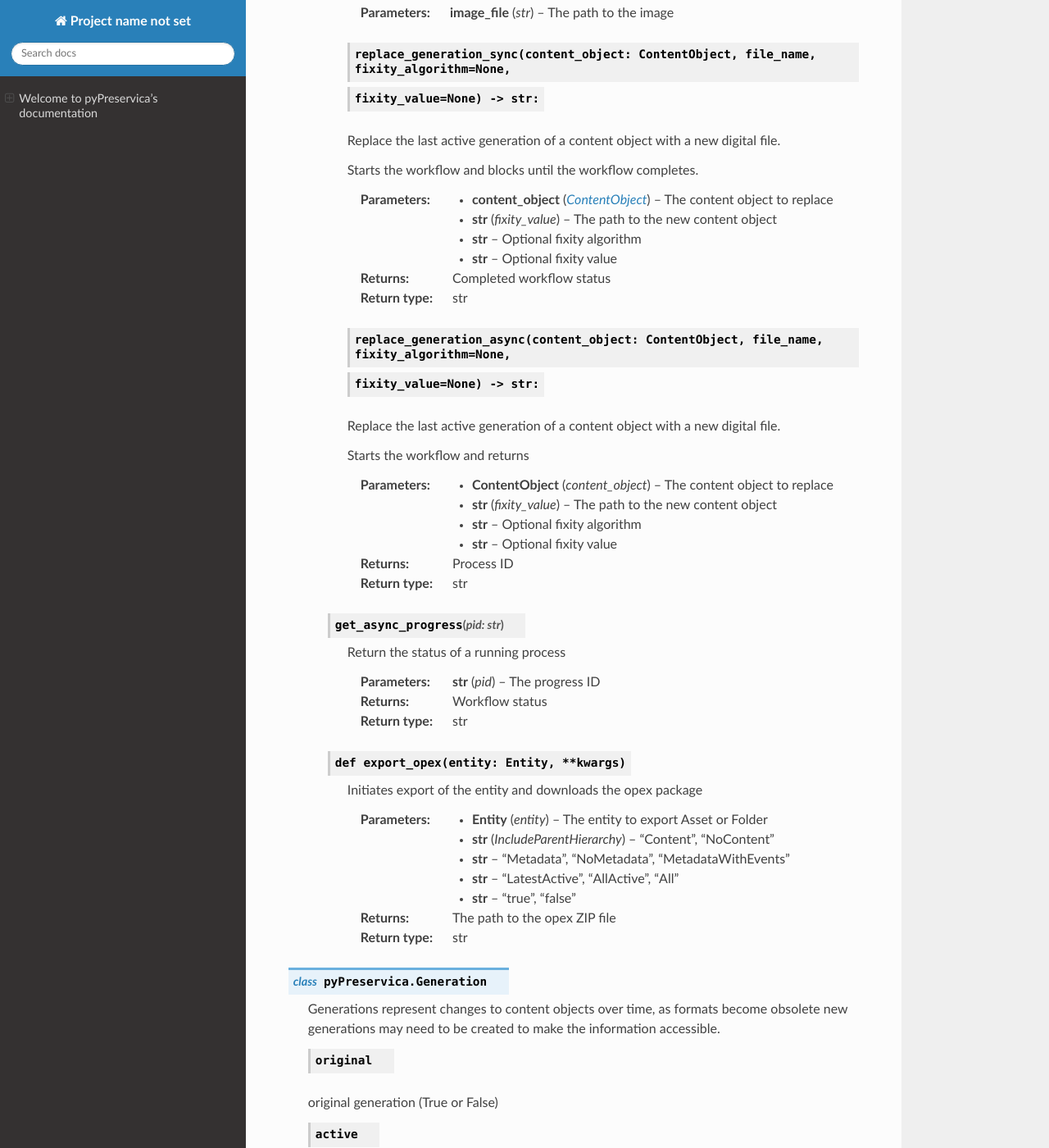
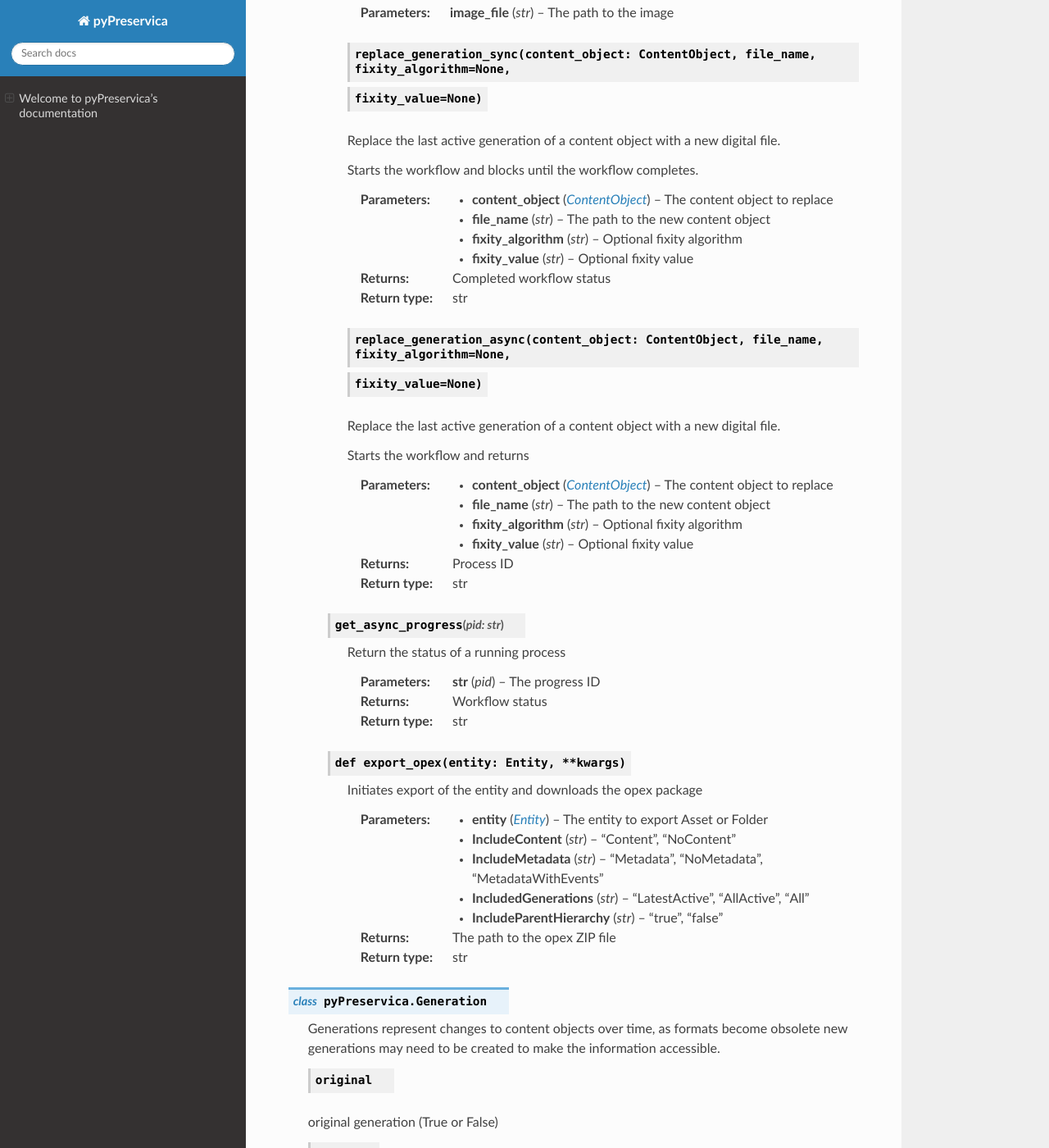
Before and after one commit to carj/pyPreservica, a Sphinx documentation site: the page built from docs/index.rst, in a window 1280 px wide and 1400 px high, scrolled down 44247 px. Shown: the whole window at 82% size. Built offline with Sphinx 7.4.7 and the Read the Docs theme 2.0.0, drawn with Linux system fonts in a browser that asks for light colours.

Commit message:
documentation updates

```diff
--- a/docs/conf.py
+++ b/docs/conf.py
@@ -12,4 +12,11 @@
 
 html_theme = "sphinx_rtd_theme"
 
-pygments_style = 'sphinx'
+pygments_style = 'default'
+
+source_suffix = ".rst"
+
+master_doc = "index"
+
+project = u"pyPreservica"
+author = u"James Carr"
--- a/docs/index.rst
+++ b/docs/index.rst
@@ -2138,30 +2138,30 @@
 
 
     .. py:method::  replace_generation_sync(content_object: ContentObject, file_name, fixity_algorithm=None,
-                                fixity_value=None) -> str:
+                                fixity_value=None)
 
     Replace the last active generation of a content object with a new digital file.
 
     Starts the workflow and blocks until the workflow completes.
 
     :param ContentObject content_object: The content object to replace
-    :param file_name str: The path to the new content object
-    :param fixity_algorithm str: Optional fixity algorithm
-    :param fixity_value str: Optional fixity value
+    :param str file_name: The path to the new content object
+    :param str fixity_algorithm: Optional fixity algorithm
+    :param str fixity_value: Optional fixity value
     :return: Completed workflow status
     :rtype: str
 
     .. py:method::  replace_generation_async(content_object: ContentObject, file_name, fixity_algorithm=None,
-                                fixity_value=None) -> str:
+                                fixity_value=None)
 
     Replace the last active generation of a content object with a new digital file.
 
     Starts the workflow and returns
 
-    :param content_object ContentObject: The content object to replace
-    :param file_name str: The path to the new content object
-    :param fixity_algorithm str: Optional fixity algorithm
-    :param fixity_value str: Optional fixity value
+    :param ContentObject content_object: The content object to replace
+    :param str file_name: The path to the new content object
+    :param str fixity_algorithm: Optional fixity algorithm
+    :param str fixity_value: Optional fixity value
     :return:  Process ID
     :rtype: str
 
@@ -2179,11 +2179,11 @@
 
     Initiates export of the entity and downloads the opex package
 
-    :param entity Entity: The entity to export Asset or Folder
-    :param IncludeContent str: "Content", "NoContent"
-    :param IncludeMetadata str: "Metadata", "NoMetadata", "MetadataWithEvents"
-    :param IncludedGenerations str: "LatestActive", "AllActive", "All"
-    :param IncludeParentHierarchy str: "true", "false"
+    :param Entity entity: The entity to export Asset or Folder
+    :param str IncludeContent: "Content", "NoContent"
+    :param str IncludeMetadata: "Metadata", "NoMetadata", "MetadataWithEvents"
+    :param str IncludedGenerations: "LatestActive", "AllActive", "All"
+    :param str IncludeParentHierarchy: "true", "false"
     :return: The path to the opex ZIP file
     :rtype: str
 
```
